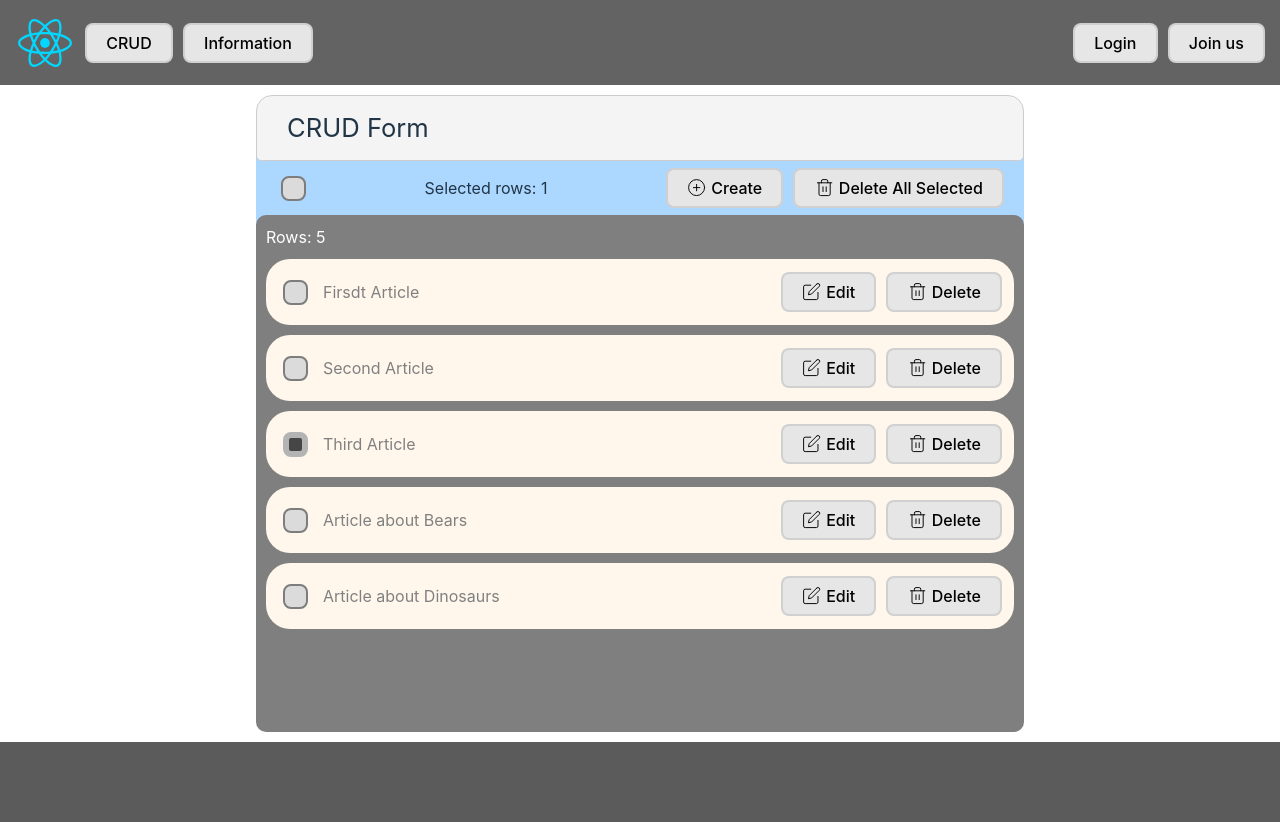
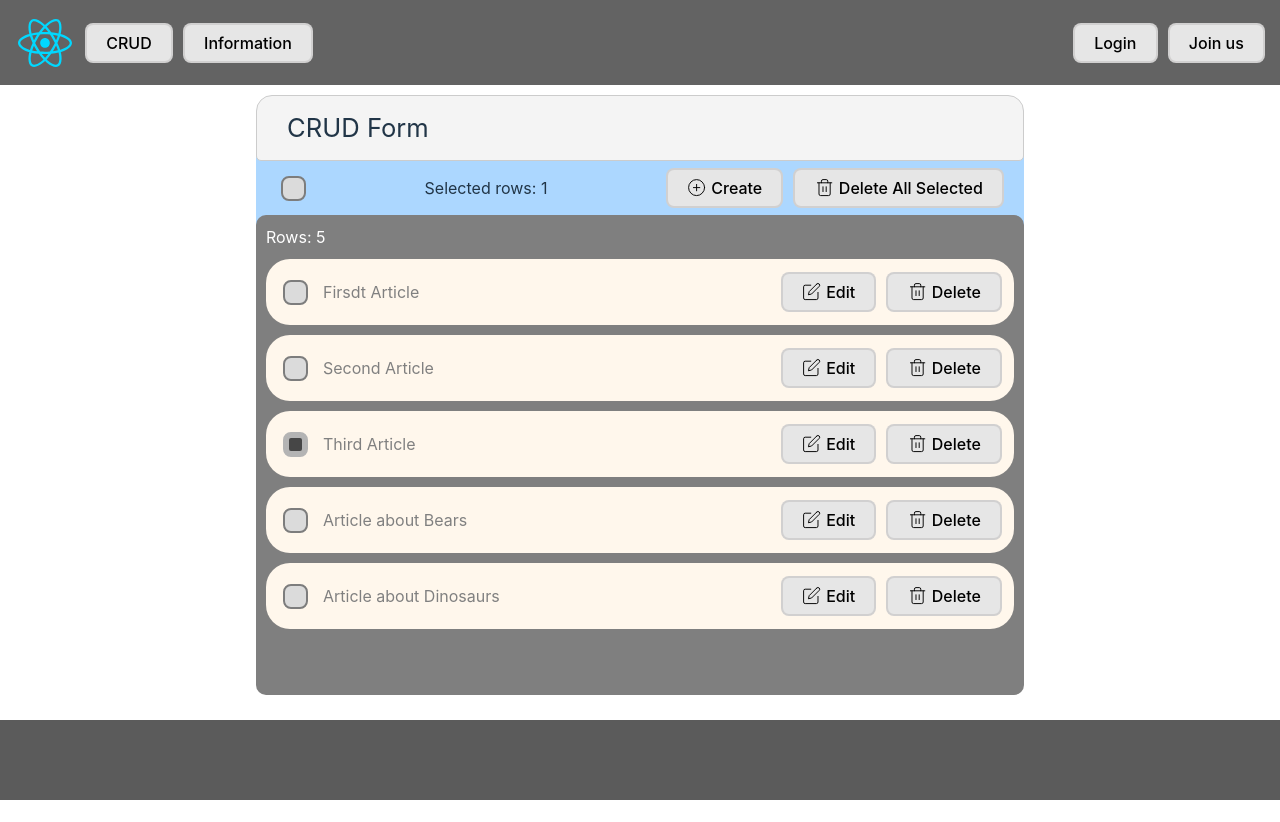
Before and after one commit to ArturKe/react-app, a React (Vite) app: page / in a window 1280 px wide. After the commit the page ends 800 px from the top, so only its background shows below. Built offline with nearby package versions, Linux system fonts and the light colour scheme.

Commit message:
Update build

```diff
--- a/src/components/Lists/list/listComponent.css
+++ b/src/components/Lists/list/listComponent.css
@@ -33,9 +33,9 @@
     gap: 10px;
     border-radius: 10px;
     color: white;
-    height: calc(100vh - 303px);
+    height: calc(100vh - 340px);
     overflow: hidden;
-    overflow-y: scroll;
+    overflow-y: auto;
 }
 .list-icon-button{
     display: none;
```
Also changed, not shown: 3 other files (tests, documents, lock files or other folders).
